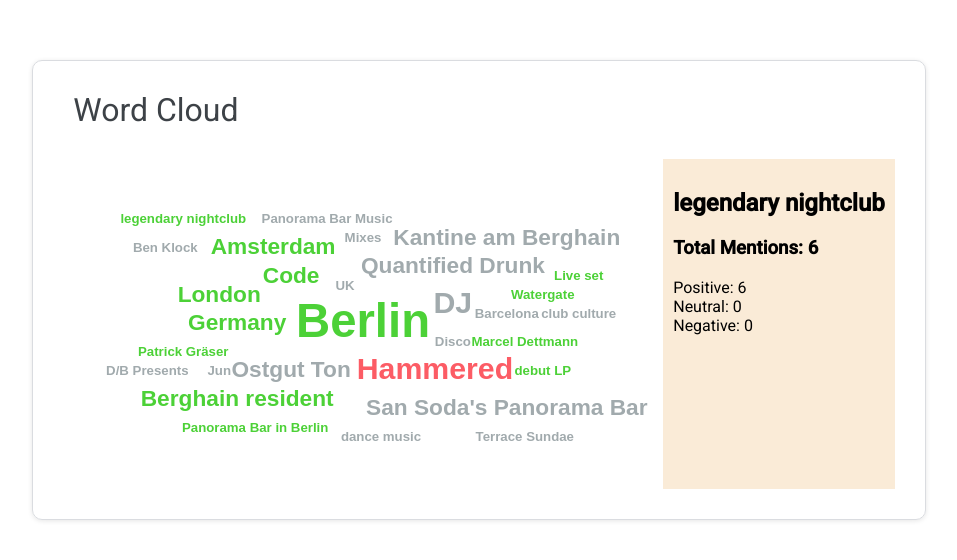
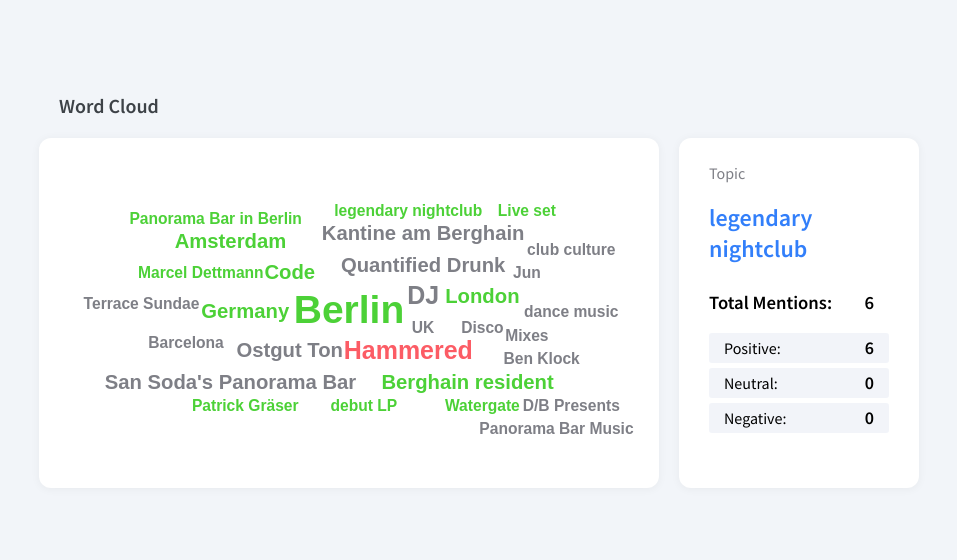
Before and after one commit to ioanatatu/wordcloud, a React (Create React App) app: page / in a window 1280 px wide. Shown: the part 110-670 px from the top of the page, without its empty margins (161-1118 px from the left). Built offline with nearby package versions, Linux system fonts and the light colour scheme.

Commit message:
tweaks: 1. add styling 2. update README 3. update tests after changing font sizes

```diff
--- a/public/index.html
+++ b/public/index.html
@@ -9,7 +9,7 @@
       <!-- FONTS -->
       <link rel="preconnect" href="https://fonts.gstatic.com" />
       <link
-         href="https://fonts.googleapis.com/css2?family=Roboto:wght@300;400;500&display=swap"
+         href="https://fonts.googleapis.com/css2?family=Source+Sans+Pro:wght@300;400;600&display=swap"
          rel="stylesheet"
       />
       <title>Word Cloud</title>
--- a/src/App.css
+++ b/src/App.css
@@ -12,9 +12,24 @@
    width: 100vw;
    height: 100vh;
    text-align: center;
-   font-family: 'Roboto', sans-serif;
+   font-family: 'Source Sans Pro', sans-serif;
    display: flex;
    justify-content: center;
    align-items: center;
-   /* color: #ec475d; */
+   background-color: #f2f5f9;
 }
+.custom-word {
+   font-weight: 600 !important;
+   cursor: pointer;
+}
+.custom-word:hover {
+   transform: scale(1.015);
+   transition: transform 0.2s linear;
+}
+.wordcloud {
+   padding: 10px;
+   border-radius: 12px;
+   box-shadow: 0 1px 10px 0 rgba(0, 0, 0, 0.05);
+   background: rgb(255, 255, 255);
+   margin-right: 20px;
+}
--- a/src/components/Metadata/Metadata.js
+++ b/src/components/Metadata/Metadata.js
@@ -24,13 +24,28 @@
    }
 
    return (
-      <div className={css.general}>
-         <h2 title='topic'>{label}</h2>
-         <h3 title='mentions'>Total Mentions: {volume}</h3>
+      <div className={css.wrapper}>
+         <h4 className={css.title}>Topic</h4>
+         <h2 className={css.topic} title='topic'>
+            {label}
+         </h2>
+         <h3 className={css.totalMentions} title='mentions'>
+            Total Mentions: <span>{volume}</span>
+         </h3>
          <ul className={css.detailedMentions}>
-            <li title='positive'>Positive: {positive}</li>
-            <li title='neutral'>Neutral: {neutral}</li>
-            <li title='negative'>Negative: {negative}</li>
+            {/*
+             * TODO: map sentiment on array of objects inside DataCard
+             * such that data can be mapped on li elements
+             */}
+            <li title='positive'>
+               Positive: <span>{positive}</span>
+            </li>
+            <li title='neutral'>
+               Neutral: <span>{neutral}</span>
+            </li>
+            <li title='negative'>
+               Negative: <span>{negative}</span>
+            </li>
          </ul>
       </div>
    );
--- a/src/components/Metadata/Metadata.module.css
+++ b/src/components/Metadata/Metadata.module.css
@@ -1,9 +1,48 @@
-.general {
+.wrapper {
    text-align: left;
-   background-color: antiquewhite;
-   padding: 10px;
+   background-color: rgb(255, 255, 255);
+   padding: 25px 30px;
+   border-radius: 12px;
+   box-shadow: 0 1px 10px 0 rgba(0, 0, 0, 0.05);
+   width: 180px;
+}
+.title {
+   margin: 0;
+   color: #7e7f86;
+   font-weight: 400;
+   font-size: 16px;
+}
+.topic {
+   font-weight: 600;
+   font-size: 24px;
+   color: #327ffa;
+   height: 70px;
+   margin-bottom: 10px;
 }
 .detailedMentions {
+   margin-top: 10px;
    list-style: none;
    padding: 0;
 }
+.totalMentions {
+   display: flex;
+   justify-content: space-between;
+   align-items: center;
+}
+.totalMentions span {
+   padding-right: 15px;
+}
+.detailedMentions li {
+   height: 30px;
+   background-color: #eff2f8ce;
+   margin-bottom: 5px;
+   border-radius: 3px;
+   display: flex;
+   padding: 0 15px;
+   justify-content: space-between;
+   align-items: center;
+}
+.detailedMentions li span {
+   font-weight: 600;
+   font-size: 18px;
+}
--- a/src/components/WordCloud/WordCloud.js
+++ b/src/components/WordCloud/WordCloud.js
@@ -59,7 +59,7 @@
    };
 
    return (
-      <div title='wordcloud'>
+      <div title='wordcloud' className='wordcloud'>
          <HighchartsReact highcharts={Highcharts} options={options} />
       </div>
    );
--- a/src/containers/DataCard/DataCard.js
+++ b/src/containers/DataCard/DataCard.js
@@ -43,6 +43,7 @@
             name: topic.label,
             weight: assignSize(topic.volume),
             color: assignColor(topic.sentimentScore),
+            className: 'custom-word',
          };
       });
       setMappedData(mappedData);
--- a/src/containers/DataCard/DataCard.module.css
+++ b/src/containers/DataCard/DataCard.module.css
@@ -1,17 +1,16 @@
 .card {
-   border: 1px solid #dadce0;
    padding: 30px;
-   border-radius: 10px;
-   box-shadow: 0 1px 5px 0 rgba(0, 0, 0, 0.1);
+   border-radius: 12px;
 }
 
 .title {
-   font-weight: 400;
+   font-size: 20px;
+   font-weight: 600;
    color: rgb(61, 66, 71);
    text-align: left;
    margin: 0;
-   margin-left: 10px;
-   margin-bottom: 30px;
+   margin-left: 20px;
+   margin-bottom: 20px;
 }
 
 .wrapper {
--- a/src/helpers/config.js
+++ b/src/helpers/config.js
@@ -1,5 +1,5 @@
 export const wordColors = {
    green: '#4cd137',
    red: '#fc5c65',
-   grey: '#a1aaad',
+   grey: '#7e7f86',
 };
--- a/src/helpers/helperFunctions.js
+++ b/src/helpers/helperFunctions.js
@@ -65,7 +65,7 @@
  */
 export const assignSize = (val) => {
    // declare minimum size
-   let size = 8;
+   let size = 12;
 
    // cover invaid input
    if (isNaN(val) && !val) throw new Error('null or undefined');
@@ -74,15 +74,15 @@
 
    // handle valid cases
    if (val > 10 && val <= 30) {
-      size = 14;
+      size = 16;
    } else if (val > 30 && val <= 60) {
-      size = 18;
+      size = 20;
    } else if (val > 60 && val <= 90) {
-      size = 22;
+      size = 24;
    } else if (val > 90 && val <= 120) {
-      size = 25;
+      size = 28;
    } else if (val > 120) {
-      size = 28;
+      size = 30;
    }
 
    return size;
```
Also changed, not shown: 2 other files (tests, documents, lock files or other folders).
